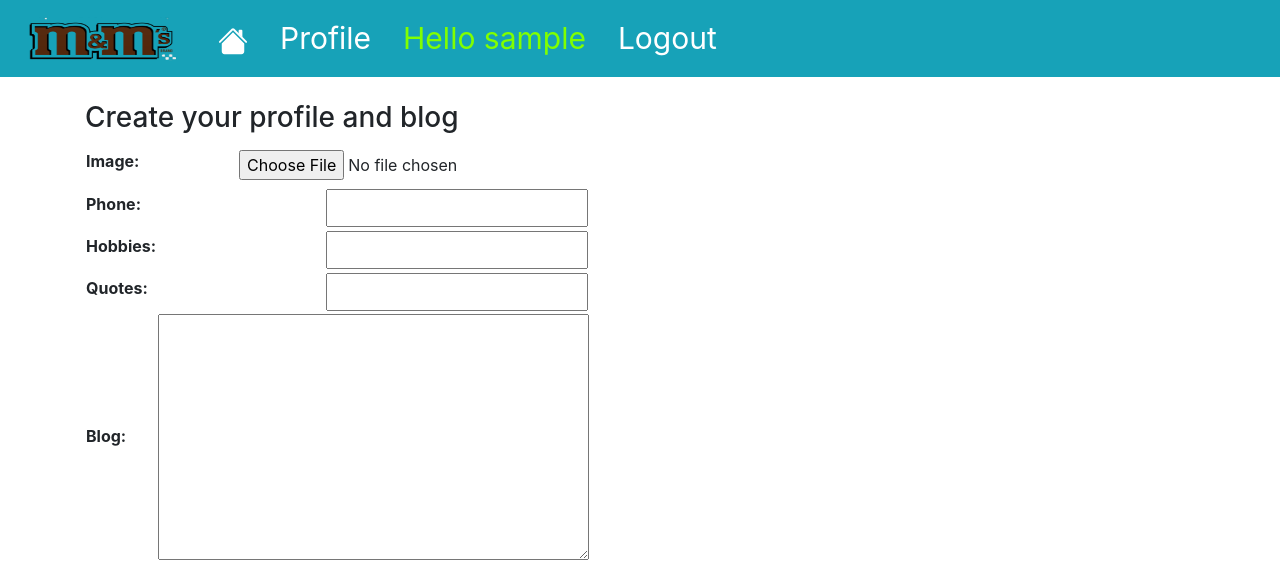
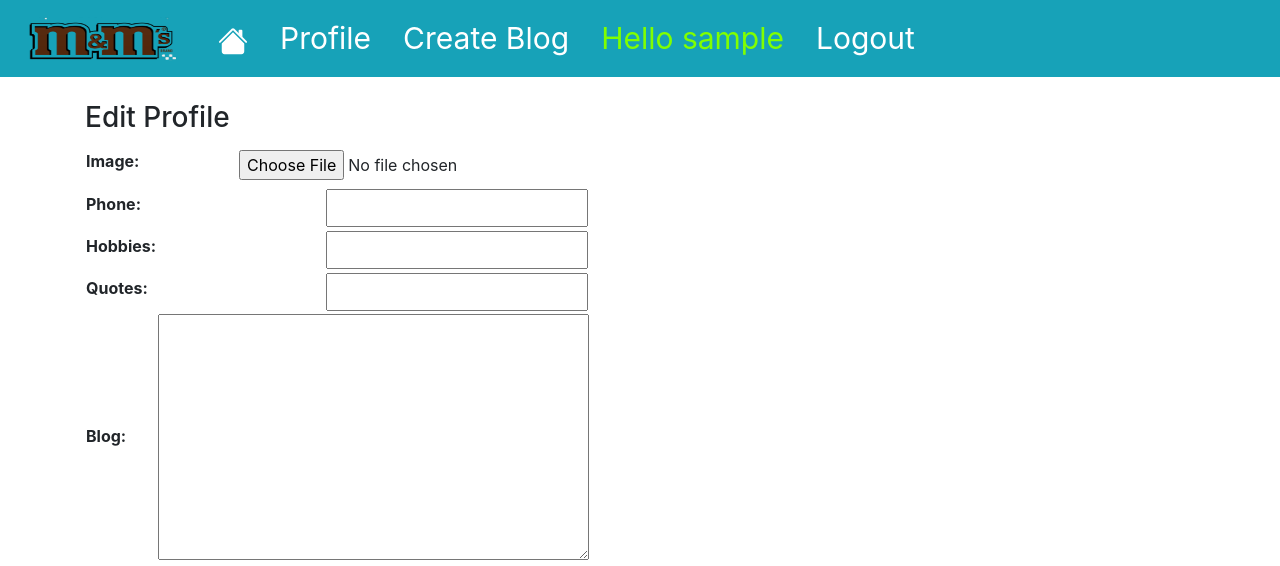
Before and after one commit to maurya20/market, a Django app: page /edit in a window 1280 px wide. Shown: the top 566 px of the page. Run offline with Django 3.2, Linux system fonts and the light colour scheme; the visitor is signed in with stand-in values (Sample User, id 1); some libraries are stand-ins or nearby versions.

Commit message:
Improving flow, Create blog link in header added.

```diff
--- a/template/edit.html
+++ b/template/edit.html
@@ -2,7 +2,7 @@
 
 {% block content  %}
 <div class="container">
-   <h3>Create your profile and blog</h3>
+   <h3>Edit Profile</h3>
 
 
     <form method="POST" enctype="multipart/form-data">
--- a/template/header.html
+++ b/template/header.html
@@ -31,6 +31,8 @@
       {% if user.is_authenticated %}
       <li class="nav-item">
         <a class="nav-link" href="/profile">Profile</a>
+      </li><li class="nav-item">
+        <a class="nav-link" href="/create">Create Blog </a>
       </li>
       <li class="nav-item">
         <a style="color:#80ff00;"class="nav-link" href="">Hello {{request.user.username}}</a>
```
